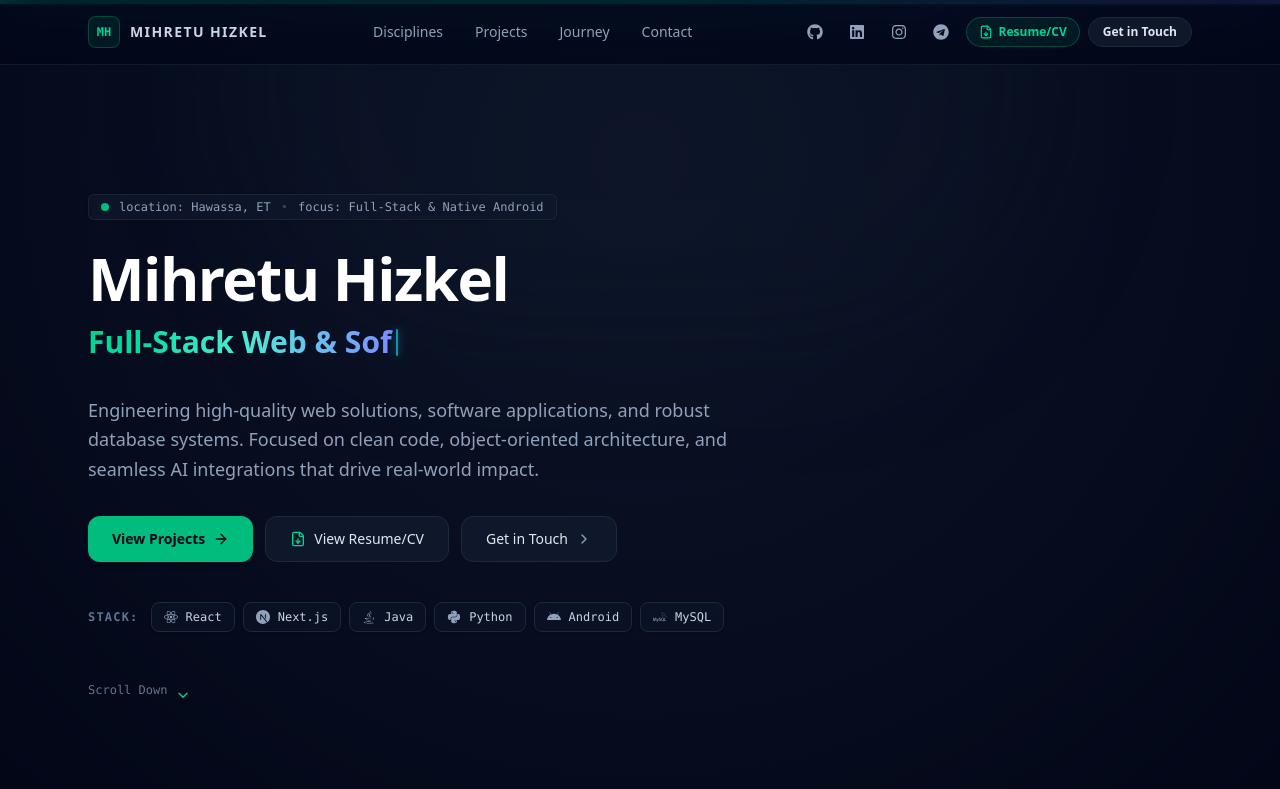
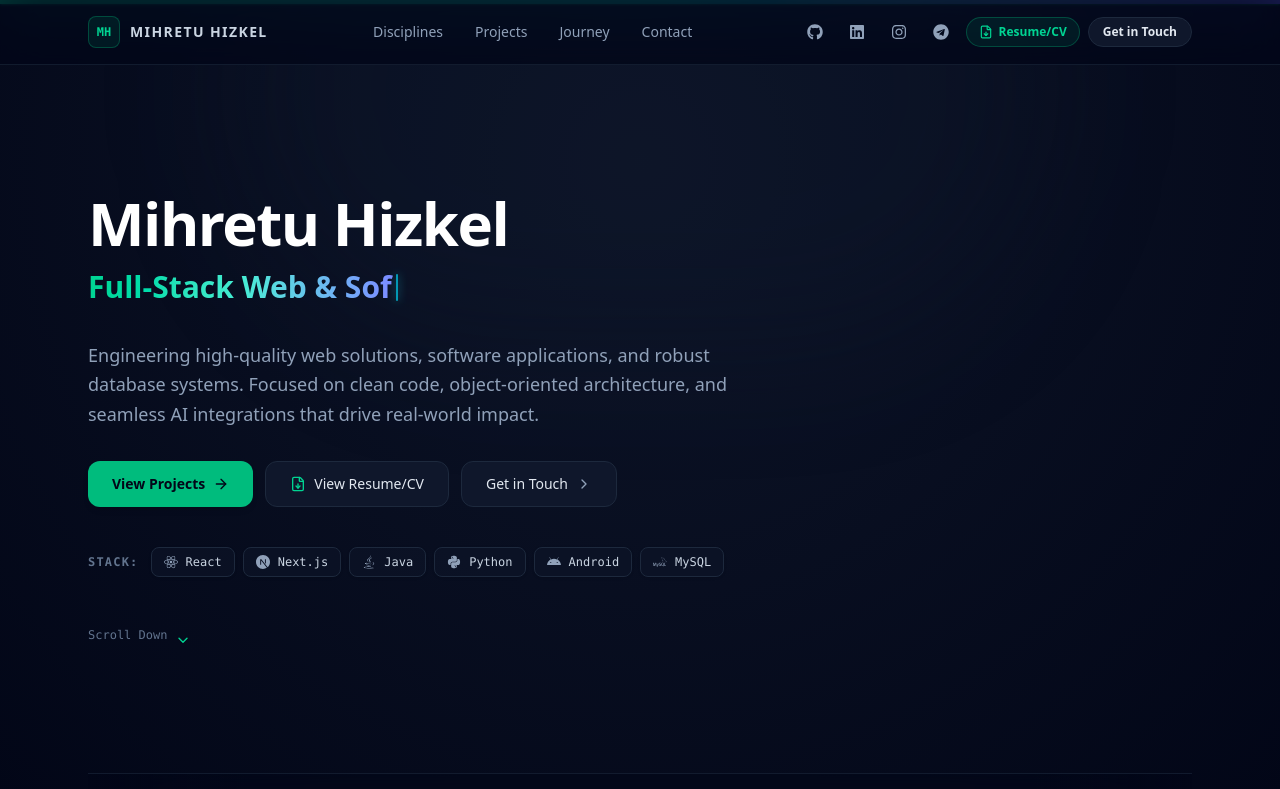
Before and after one commit to mihretu-dev/portfolio, a Next.js app: page / in a window 1280 px wide. Shown: the top 789 px of the page. Built offline with nearby package versions, Linux system fonts and the light colour scheme.

Commit message:
fix: remove status line from hero, update contact placeholders to Ethiopian names, and clean footer attribution

```diff
--- a/src/app/page.tsx
+++ b/src/app/page.tsx
@@ -454,19 +454,6 @@ export default function PortfolioPage() {
             animate="show"
             className="space-y-7 max-w-3xl relative z-10"
           >
-            {/* Developer Status Meta Line */}
-            <motion.div variants={heroItemVariants}>
-              <div className="inline-flex items-center gap-2.5 px-3 py-1 rounded-md bg-slate-900/80 border border-slate-800/80 text-xs font-mono text-slate-400 shadow-sm">
-                <span className="relative flex h-2 w-2">
-                  <span className="animate-ping absolute inline-flex h-full w-full rounded-full bg-emerald-400 opacity-75" />
-                  <span className="relative inline-flex rounded-full h-2 w-2 bg-emerald-500" />
-                </span>
-                <span>location: Hawassa, ET</span>
-                <span className="text-slate-700">•</span>
-                <span>focus: Full-Stack &amp; Native Android</span>
-              </div>
-            </motion.div>
-
             {/* Main Name Heading & Subtitle */}
             <motion.div variants={heroItemVariants} className="space-y-2">
               <h1 className="text-4xl sm:text-5xl md:text-6xl font-bold tracking-tight text-white">
@@ -1191,7 +1178,7 @@ export default function PortfolioPage() {
                         required
                         value={formData.name}
                         onChange={handleFormChange}
-                        placeholder="Your full name"
+                        placeholder="e.g., Abebe Bikila"
                         className="w-full px-4 py-3 rounded-xl bg-slate-950/80 border border-slate-700/60 text-sm text-slate-100 placeholder:text-slate-600 focus:outline-none focus:border-emerald-500/50 focus:ring-1 focus:ring-emerald-500/20 transition-all"
                       />
                     </div>
@@ -1206,7 +1193,7 @@ export default function PortfolioPage() {
                         required
                         value={formData.email}
                         onChange={handleFormChange}
-                        placeholder="you@example.com"
+                        placeholder="abebe.bikila@gmail.com"
                         className="w-full px-4 py-3 rounded-xl bg-slate-950/80 border border-slate-700/60 text-sm text-slate-100 placeholder:text-slate-600 focus:outline-none focus:border-emerald-500/50 focus:ring-1 focus:ring-emerald-500/20 transition-all"
                       />
                     </div>
@@ -1224,7 +1211,7 @@ export default function PortfolioPage() {
                       required
                       value={formData.subject}
                       onChange={handleFormChange}
-                      placeholder="Project inquiry, job opportunity, etc."
+                      placeholder="e.g., Mobile App &amp; Web Project Inquiry"
                       className="w-full px-4 py-3 rounded-xl bg-slate-950/80 border border-slate-700/60 text-sm text-slate-100 placeholder:text-slate-600 focus:outline-none focus:border-emerald-500/50 focus:ring-1 focus:ring-emerald-500/20 transition-all"
                     />
                   </div>
@@ -1241,7 +1228,7 @@ export default function PortfolioPage() {
                       rows={4}
                       value={formData.message}
                       onChange={handleFormChange}
-                      placeholder="Tell me about your project or how I can help..."
+                      placeholder="Selam Mihretu, I would like to discuss a software development project..."
                       className="w-full px-4 py-3 rounded-xl bg-slate-950/80 border border-slate-700/60 text-sm text-slate-100 placeholder:text-slate-600 focus:outline-none focus:border-emerald-500/50 focus:ring-1 focus:ring-emerald-500/20 transition-all resize-none"
                     />
                   </div>
@@ -1463,11 +1450,7 @@ export default function PortfolioPage() {
 
       {/* ── Footer ── */}
       <footer className="relative z-10 mt-8 border-t border-slate-800/60 py-8 bg-slate-950/90">
-        <div className="max-w-6xl mx-auto px-4 sm:px-6 flex flex-col sm:flex-row items-center justify-between gap-3 text-xs text-slate-500">
-          <div className="flex items-center gap-2">
-            <span className="font-mono text-slate-400 font-bold">MH.dev</span>
-            <span>— Built with Next.js, Tailwind CSS &amp; Framer Motion</span>
-          </div>
+        <div className="max-w-6xl mx-auto px-4 sm:px-6 flex flex-col sm:flex-row items-center justify-center gap-3 text-xs text-slate-500">
           <div>© {new Date().getFullYear()} Mihretu Hizkel. All rights reserved.</div>
         </div>
       </footer>
```
